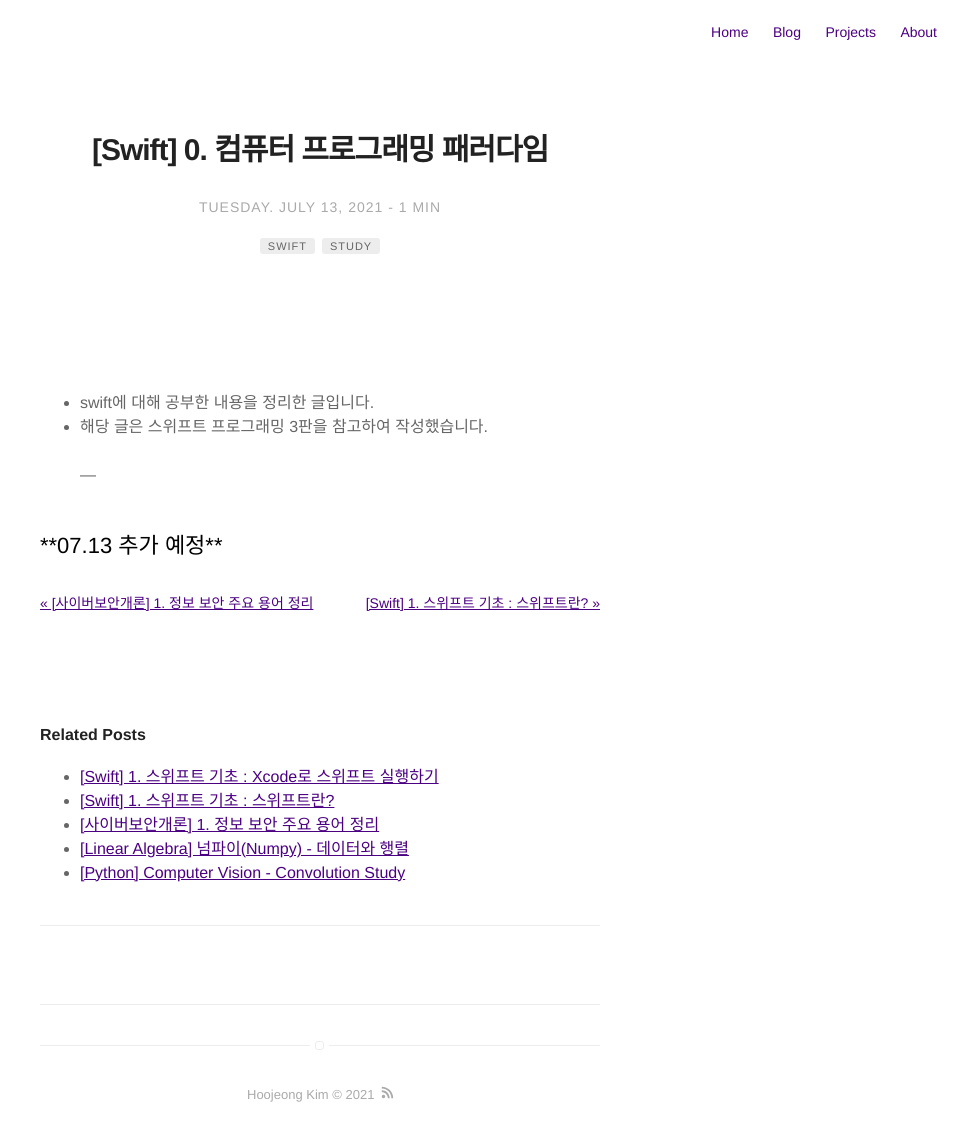
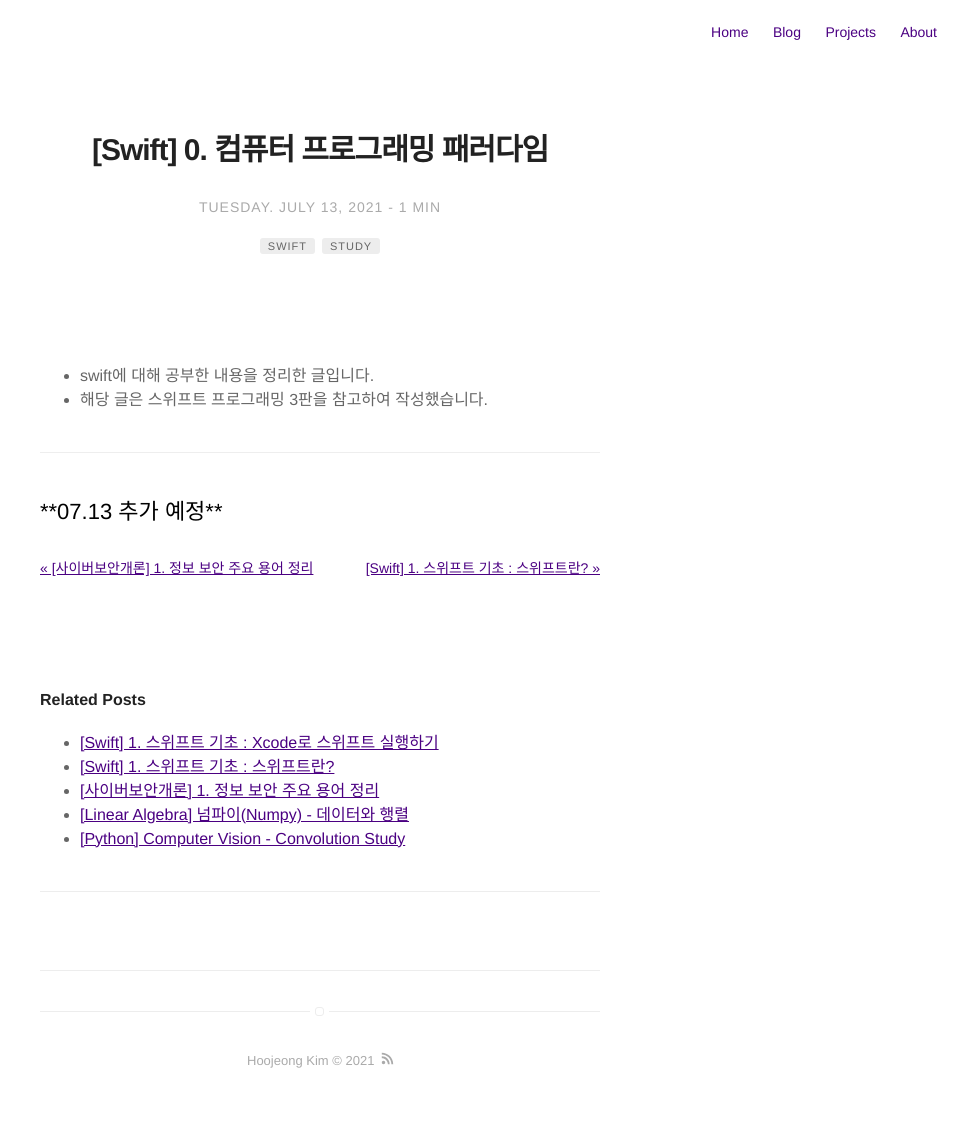
Before and after one commit to hoojeong-dev/gnwjd309.github.io, a Jekyll site: the page built from _posts/2021-07-13-swift-0.markdown, in a window 1280 px wide. Shown: the whole page, without its empty margins (320-1280 px from the left). Built offline with Jekyll 4.4.1, drawn with Linux system fonts in a browser that asks for light colours; after the commit the page ends 1112 px from its top, so only the background shows below that.

Commit message:
Set blanks

```diff
--- a/_posts/2021-07-13-swift-0.markdown
+++ b/_posts/2021-07-13-swift-0.markdown
@@ -12,13 +12,11 @@ author: Hoojeong Kim
 description:
 ---
 <br/>
-<br/>
 
 * swift에 대해 공부한 내용을 정리한 글입니다.
 * 해당 글은 스위프트 프로그래밍 3판을 참고하여 작성했습니다.
 <br/>
-<br/>
+
 ---
-<br/>
 
 ## __**07.13 추가 예정**__
--- a/_posts/2021-07-13-swift-1.markdown
+++ b/_posts/2021-07-13-swift-1.markdown
@@ -12,14 +12,12 @@ author: Hoojeong Kim
 description:
 ---
 <br/>
-<br/>
 
 * swift에 대해 공부한 내용을 정리한 글입니다.
 * 해당 글은 <a href="https://www.hanbit.co.kr/store/books/look.php?p_code=B9421379018" target="_blank">한빛미디어의 스위프트 프로그래밍 3판</a>을 참고하여 작성했습니다.
 <br/>
 
 ---
-<br/>
 
 지난 4개월 간, 해커톤이나 교내 프로젝트로 안드로이드 어플리케이션을 개발했습니다.
 
@@ -37,7 +35,6 @@ description:
 <br/>
 
 ---
-<br/>
 
 # __*스위프트(Swift)란?*__
 
--- a/_posts/2021-07-13-swift-2.markdown
+++ b/_posts/2021-07-13-swift-2.markdown
@@ -12,14 +12,12 @@ author: Hoojeong Kim
 description:
 ---
 <br/>
-<br/>
 
 * swift에 대해 공부한 내용을 정리한 글입니다.
 * 해당 글은 <a href="https://www.hanbit.co.kr/store/books/look.php?p_code=B9421379018" target="_blank">한빛미디어의 스위프트 프로그래밍 3판</a>을 참고하여 작성했습니다.
 <br/>
 
 ---
-<br/>
 
 # __*스위프트 실행 환경*__
 스위프트는 오픈소스로 전환된 이후, macOS 외의 다른 환경(리눅스나 윈도우)에서 사용할 수 있다.
@@ -96,7 +94,6 @@ var greeting = "Hello, playground"
 > 전체 코드 컴파일 : shift + command + return(Enter)
 > 커서 위치까지 컴파일 : shift + return(Enter)
 
-<br>
 
 ---
 
```
